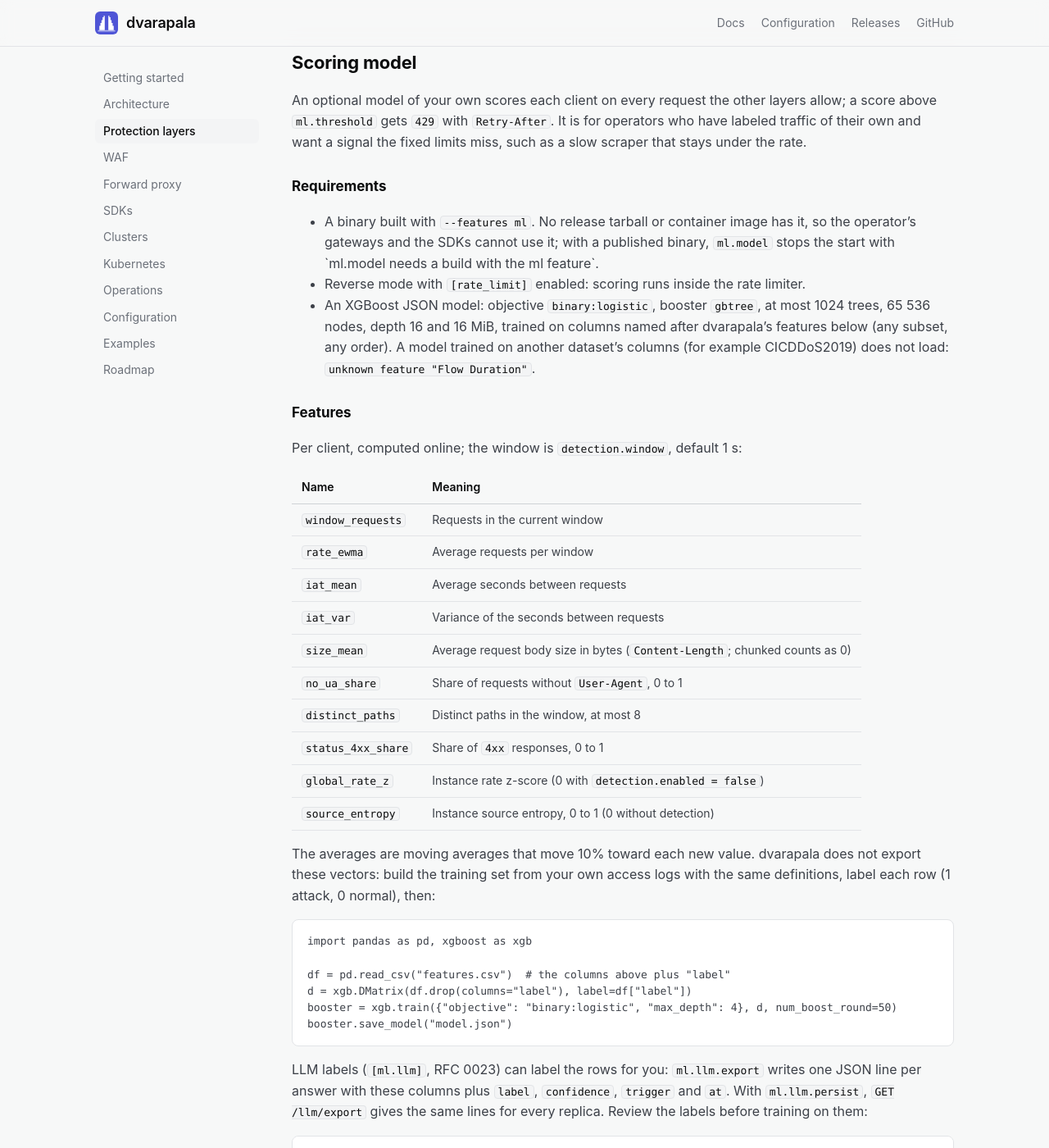
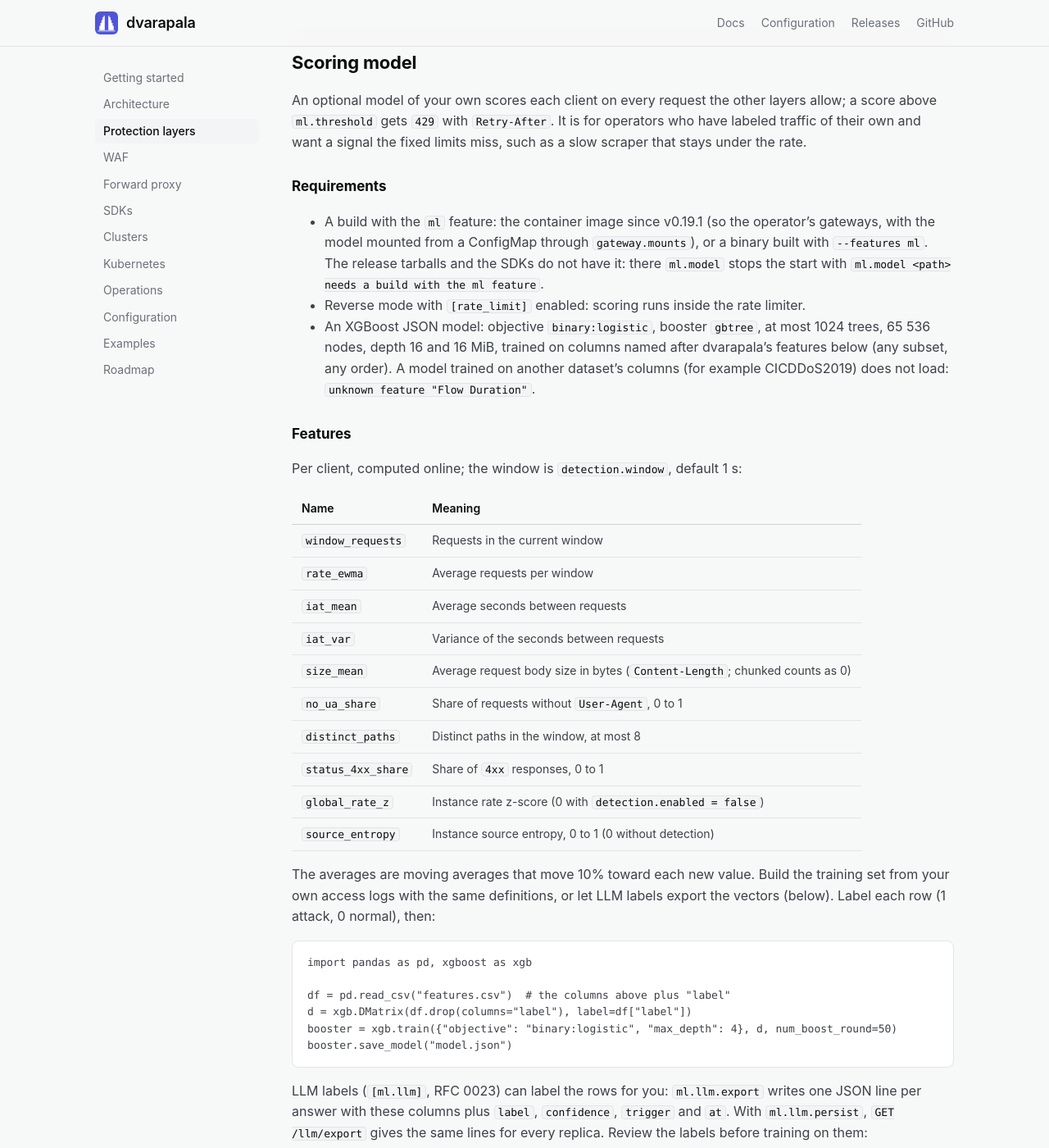
Before and after one commit to franzramadhan/dvarapala, a Jekyll site: the page built from site/docs/protection.md, in a window 1280 px wide and 1400 px high, scrolled down 1659 px. Shown: the whole window at 82% size. Built offline with Jekyll 4.4.1, drawn with Linux system fonts in a browser that asks for light colours.

Commit message:
docs(config): ml is in the container image since v0.19.1 (#251)
CONFIG.md `[ml]` and the scoring model requirements in
`site/docs/protection.md` still said no published image has the `ml`
feature. The image has it since v0.19.1 (built with `--all-features`),
so the operator's gateways can score with a model mounted from a
ConfigMap through `gateway.mounts`. Checked on a homelab gateway running
0.19.1 with a model trained by XGBoost 3.1.1: it loads and
`dvarapala_ml_score` records scores. The release tarballs and the SDKs
still lack it.

````diff
--- a/site/docs/protection.md
+++ b/site/docs/protection.md
@@ -83,10 +83,11 @@
 
 ### Requirements
 
-- A binary built with `--features ml`. No release tarball or container
-  image has it, so the operator's gateways and the SDKs cannot use it;
-  with a published binary, `ml.model` stops the start with `ml.model
-  <path> needs a build with the ml feature`.
+- A build with the `ml` feature: the container image since v0.19.1 (so
+  the operator's gateways, with the model mounted from a ConfigMap
+  through `gateway.mounts`), or a binary built with `--features ml`. The
+  release tarballs and the SDKs do not have it: there `ml.model` stops
+  the start with `ml.model <path> needs a build with the ml feature`.
 - Reverse mode with `[rate_limit]` enabled: scoring runs inside the rate
   limiter.
 - An XGBoost JSON model: objective `binary:logistic`, booster `gbtree`, at
@@ -113,9 +114,10 @@
 | `global_rate_z` | Instance rate z-score (0 with `detection.enabled = false`) |
 | `source_entropy` | Instance source entropy, 0 to 1 (0 without detection) |
 
-The averages are moving averages that move 10% toward each new value. dvarapala does not export these
-vectors: build the training set from your own access logs with the same
-definitions, label each row (1 attack, 0 normal), then:
+The averages are moving averages that move 10% toward each new value.
+Build the training set from your own access logs with the same
+definitions, or let LLM labels export the vectors (below). Label each
+row (1 attack, 0 normal), then:
 
 ```python
 import pandas as pd, xgboost as xgb
````
Also changed, not shown: CONFIG.md (+4 -3 lines).
